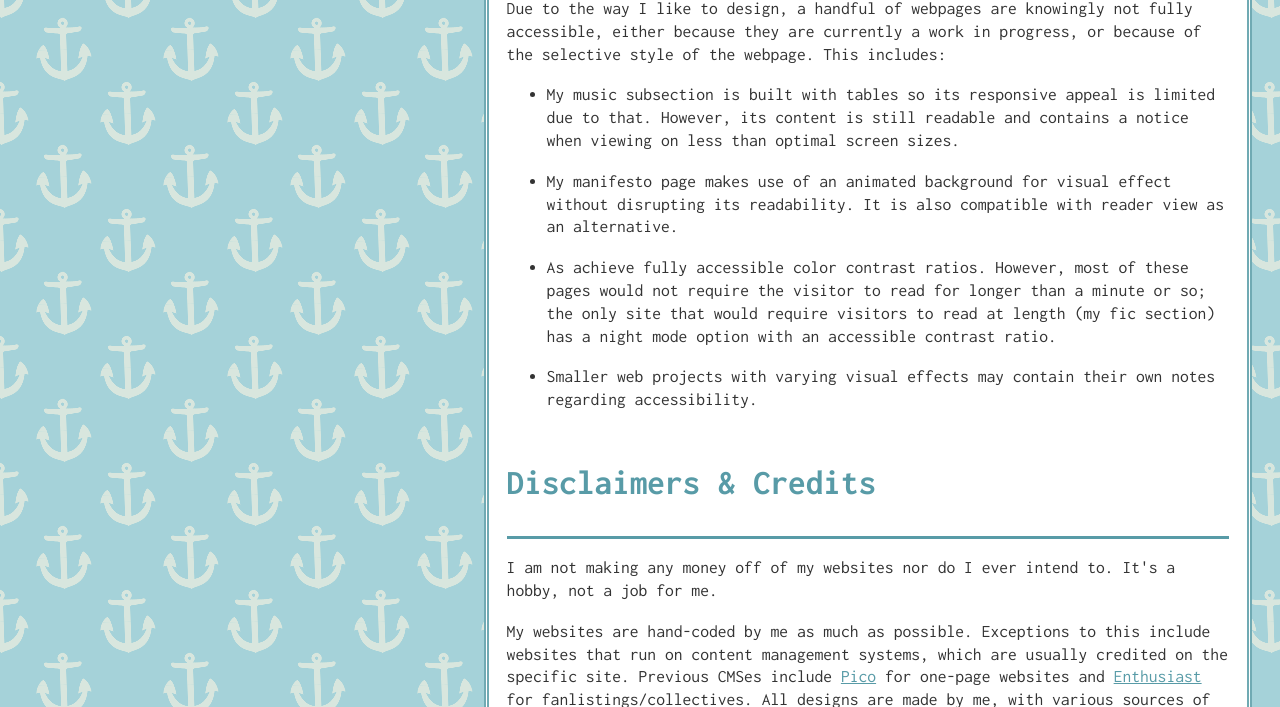
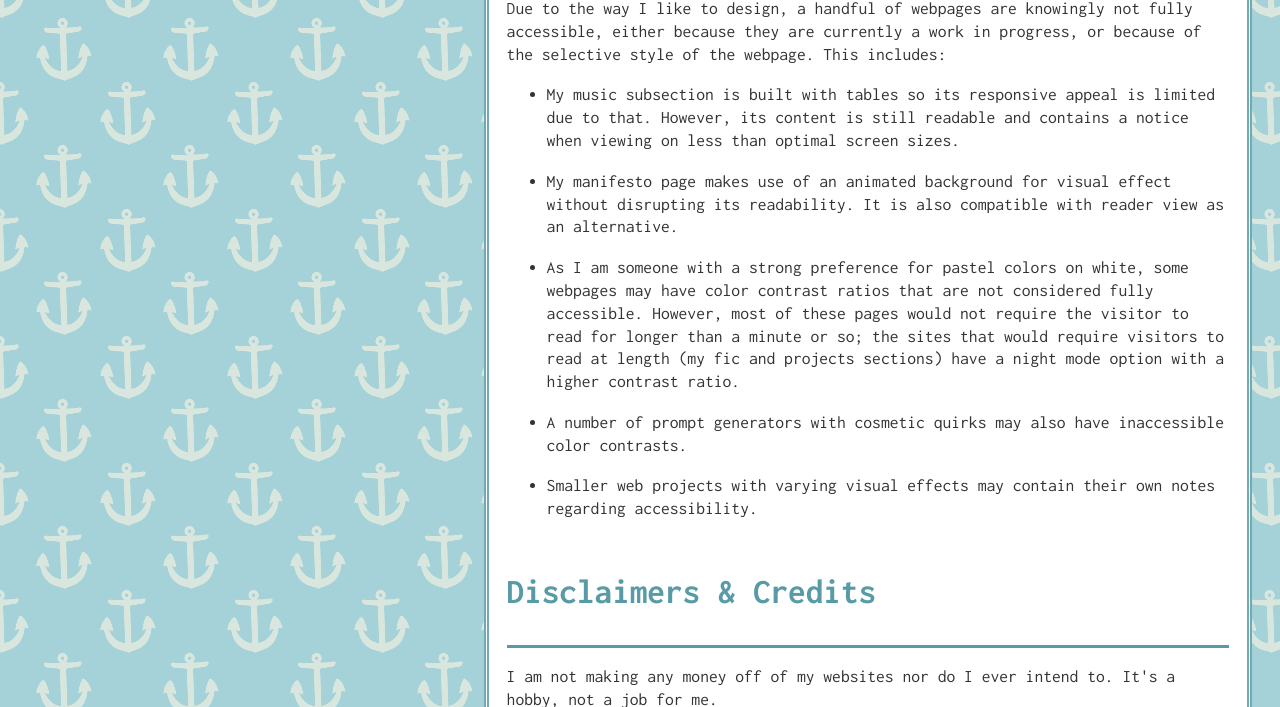
Before and after one commit to aroceu/docs, a PHP site: page /notes in a window 1280 px wide. Shown: the part 1538-2245 px from the top of the page. Run offline with PHP 8.4, Linux system fonts and the light colour scheme.

Commit message:
Update notes.php

```diff
--- a/notes.php
+++ b/notes.php
@@ -42,7 +42,8 @@
 <ul>
 <li>My music subsection is built with tables so its responsive appeal is limited due to that. However, its content is still readable and contains a notice when viewing on less than optimal screen sizes.</li>
 <li>My manifesto page makes use of an animated background for visual effect without disrupting its readability. It is also compatible with reader view as an alternative.</li>
-<li>As achieve fully accessible color contrast ratios. However, most of these pages would not require the visitor to read for longer than a minute or so; the only site that would require visitors to read at length (my fic section) has a night mode option with an accessible contrast ratio.</li>
+<li>As I am someone with a strong preference for pastel colors on white, some webpages may have color contrast ratios that are not considered fully accessible. However, most of these pages would not require the visitor to read for longer than a minute or so; the sites that would require visitors to read at length (my fic and projects sections) have a night mode option with a higher contrast ratio.</li>
+<li>A number of prompt generators with cosmetic quirks may also have inaccessible color contrasts.</li>
 <li>Smaller web projects with varying visual effects may contain their own notes regarding accessibility.</li>
 </ul>
 
```
